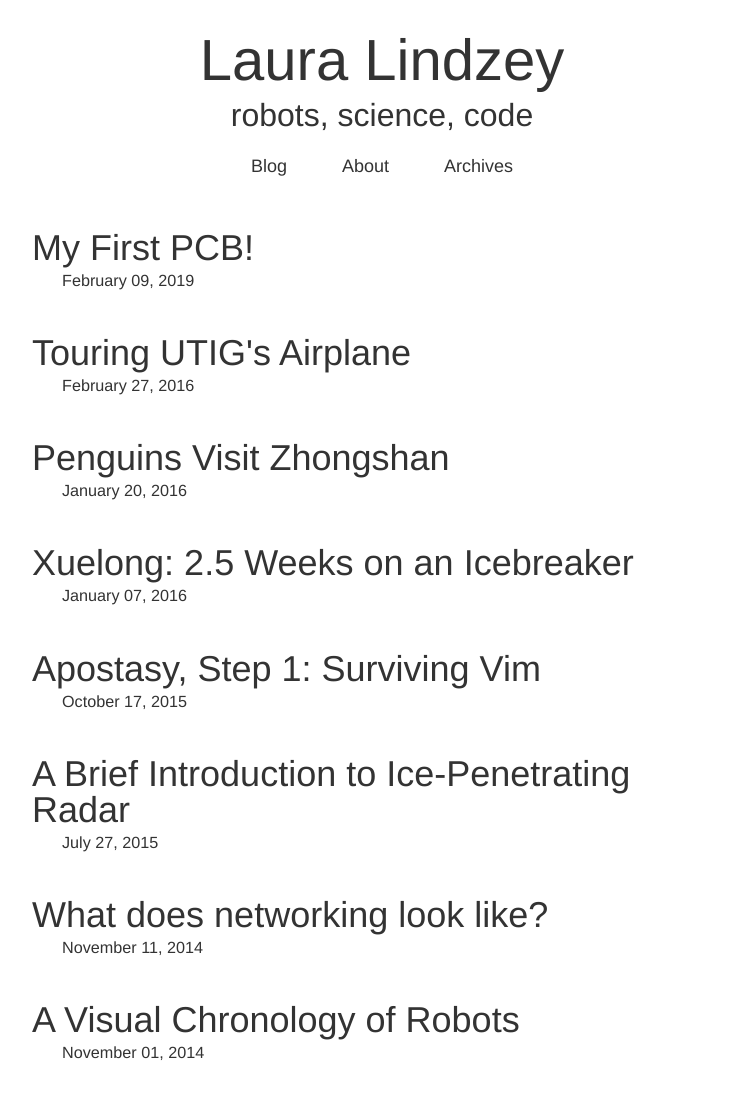
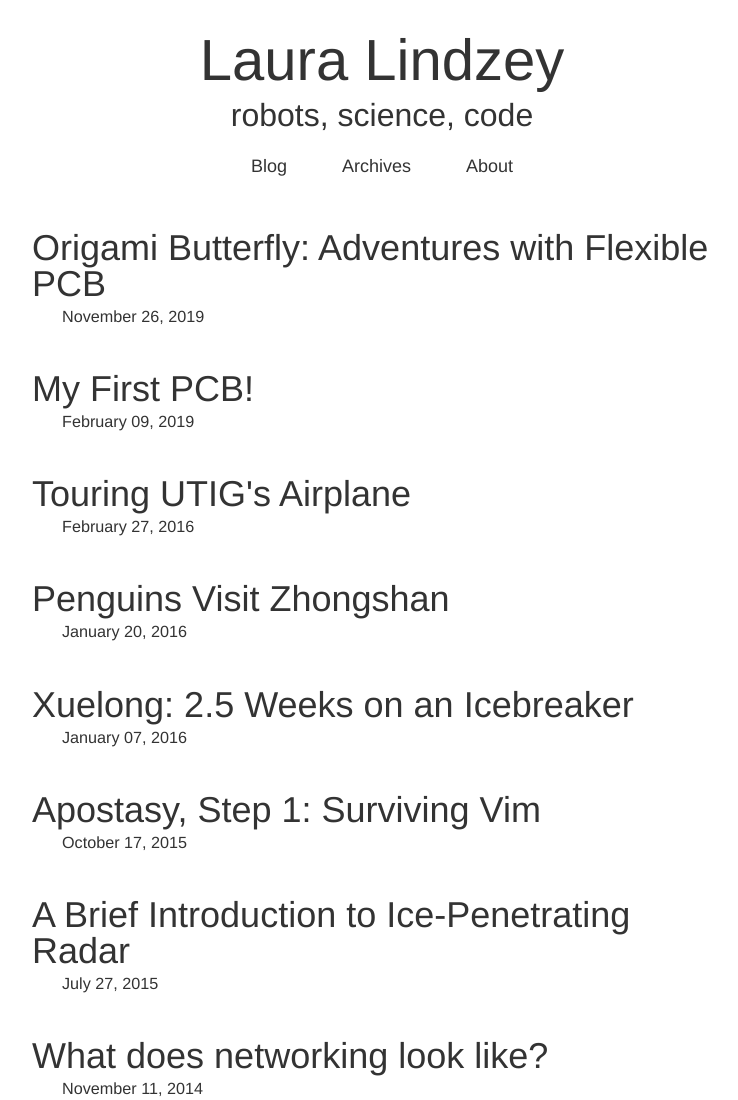
Before and after one commit to lindzey/lindzey.github.io, a plain HTML site: page archives.html in a window 1280 px wide. Shown: the top 1100 px of the page, without its empty margins (258-996 px from the left). Drawn offline with Linux system fonts and the light colour scheme; a web font is replaced by a local one.

Commit message:
whoops -- forgot to update the archives

```diff
--- a/archives.html
+++ b/archives.html
@@ -35,14 +35,20 @@
 <nav id="main-nav">
   <ul>
     <li><a href="/index.html">Blog</a></li>
+    <li><a href="/archives.html">Archives</a></li>
     <li><a href="/pages/about.html">About</a></li>
-    <li><a href="/archives.html">Archives</a></li>
   </ul>
 </nav>
       </header>
       <section>
 <section class="archives">
 
+   <article class="post">
+    <h2 class="title"><a href="/blog/2019/11/26/origami-butterfly/">Origami Butterfly: Adventures with Flexible PCB</a></h2>
+    <div class="meta">
+      <div class="date">November 26, 2019</div>
+    </div>
+   </article>
    <article class="post">
     <h2 class="title"><a href="/blog/2019/02/09/my-first-pcb/">My First PCB!</a></h2>
     <div class="meta">
```
